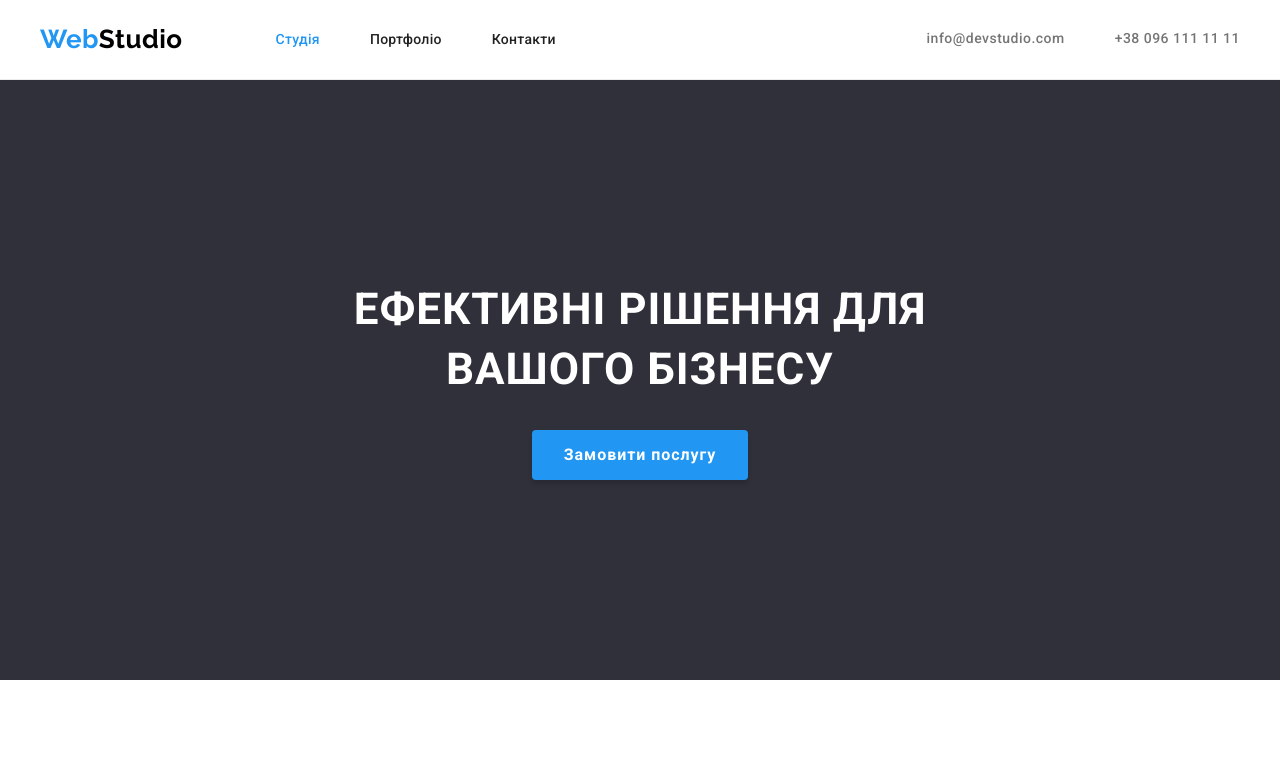
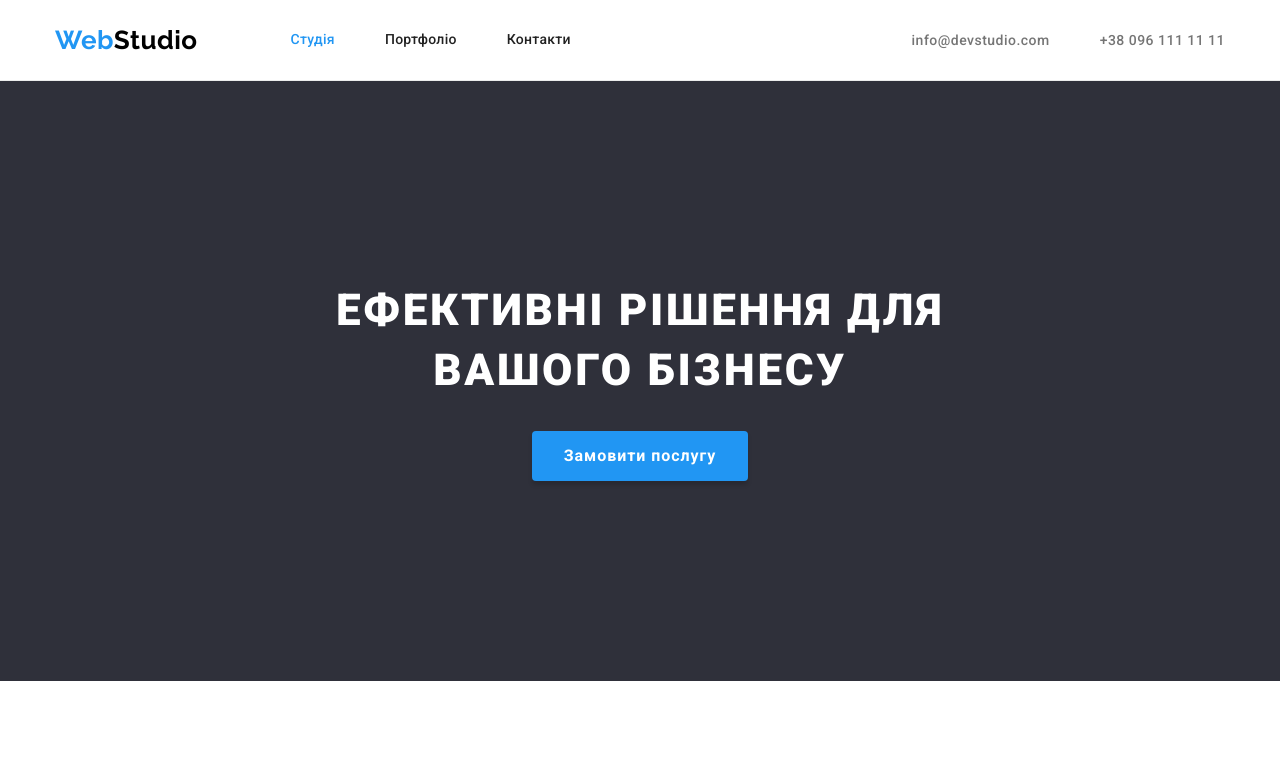
Before and after one commit to Dubyshkina/goit-markup-hw-03, a plain HTML site: page index.html in a window 1280 px wide. Shown: the top 770 px of the page. Drawn offline with nearby package versions, Linux system fonts and the light colour scheme.

Commit message:
correction to hw 3 ( remove a font-chacteristics on links)

```diff
--- a/css/styles.css
+++ b/css/styles.css
@@ -66,8 +66,6 @@ img{
 }
 .header-container{
   display:flex;
-  padding:24px 0;
-
 }
 .nav-container{
   display:flex;
@@ -79,7 +77,7 @@ img{
   text-decoration: none;
 
   font-family: Raleway, sans-serif;
-  font-style: bold;
+  font-weight: 700;
   font-size: 26px;
   line-height: 1.19;
   margin-right: 93px;
@@ -108,6 +106,9 @@ img{
   font-size: 14px;
   line-height: 1.14;
   letter-spacing: 0.02em;
+
+  display:block;
+  padding:32px 0px;
 }
 .site-nav .link:hover,
 .site-nav .link:focus {
@@ -121,10 +122,6 @@ img{
 .header-contacts {
   list-style-type: none;
 
-  font-weight: 500;
-  font-size: 14px;
-  line-height: 1.14;
-
   display:flex;
   align-items: center;
   margin-left:auto;
@@ -134,6 +131,10 @@ img{
 .header-contacts .item {
   color: var(--primary-text-color);
   text-decoration: none;
+
+  font-weight: 500;
+  font-size: 14px;
+  line-height: 1.14;
 }
 .header-contacts .item:hover,
 .header-contacts .item:focus {
@@ -144,12 +145,6 @@ img{
   color: var(--primary-white-color);
   background-color: var(--footer-background-color);
 
-  font-weight: 900;
-  line-height: 1.36;
-  text-align: center;
-  letter-spacing: 0.06em;
-  text-transform: uppercase;
-
   padding-top:200px;
   padding-bottom:200px;
 
@@ -157,6 +152,11 @@ img{
 }
 .hero-title{
   font-size:44px;
+  font-weight: 900;
+  line-height: 1.36;
+  text-align: center;
+  letter-spacing: 0.06em;
+  text-transform: uppercase;
 
   width: 696px;
   margin: 0 auto 30px;
@@ -229,8 +229,6 @@ img{
 .quality-list {
   list-style-type: none;
 
-  font-size: 14px;
-  line-height: 1.71;
   display:flex;
   gap: 30px;
 }
@@ -238,6 +236,10 @@ img{
 .quality-items{
   max-width: 270px;
   width: 100%;
+
+  font-size: 14px;
+  line-height: 1.71;
+
 }
 
 .quality-list .title {
@@ -279,7 +281,7 @@ img{
 }
 .team-description{
   text-align: center;
-  background-color: var(--primary-background-color);
+
   padding-top: 30px;
   padding-bottom: 30px;
 }
```
